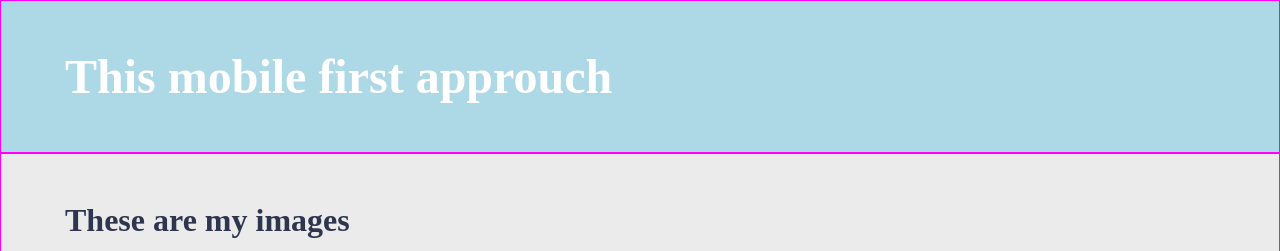
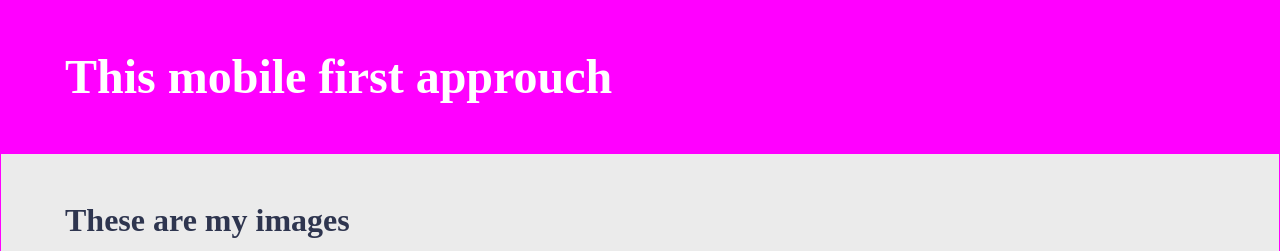
Before and after one commit to awaleH12/mobile_first, a plain HTML site: page index.html in a window 1280 px wide. Shown: the top 251 px of the page. Drawn offline with Linux system fonts and the light colour scheme.

Commit message:
line32 bg color changed to magenta

```diff
--- a/style.css
+++ b/style.css
@@ -29,7 +29,7 @@ main{
  margin-block: 3rem 2.5rem ;
 }
 .header{
-  background-color: lightblue;
+  background-color: magenta;
   /* background-color: magenta; */
   color: #fff;
   /* border: 1px solid white;
```
